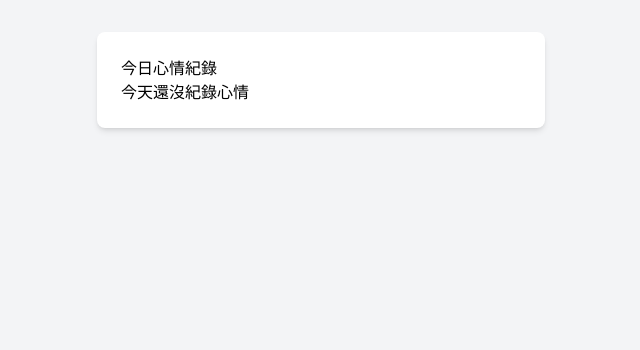
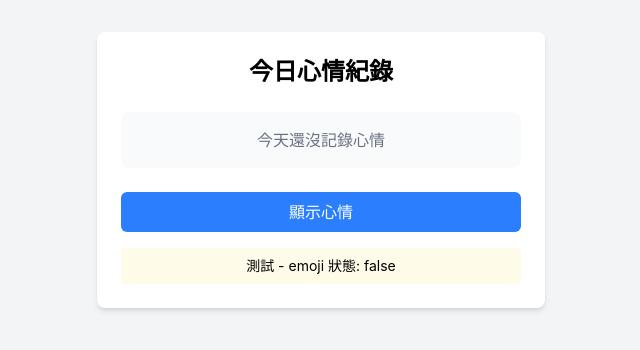
Before and after one commit to Tingan111/mood-tracker, a React (Vite) app in the folder frontend/: page / in a window 1280 px wide. Shown: the top 350 px of the page, without its empty margins (319-959 px from the left). Built offline with nearby package versions, Linux system fonts and the light colour scheme.

Commit message:
feat: add mood toggle functionality with useState

```diff
--- a/frontend/src/components/MoodTracker.jsx
+++ b/frontend/src/components/MoodTracker.jsx
@@ -1,16 +1,50 @@
+import { useState } from 'react';
 
-const MoodTracker=()=>{
-    return(
+const MoodTracker = () => {
+    const [emoji, setEmoji] = useState(false);
+
+    // 修正：切換邏輯
+    const handleSubmit = () => {
+        setEmoji(!emoji); // 如果是 true 變 false，如果是 false 變 true
+    };
+
+    return (
         <div className="min-h-screen bg-gray-100 py-8">
             <div className="max-w-md mx-auto bg-white rounded-lg shadow-md p-6">
-                <h1 className="">
+                <h1 className="text-2xl font-bold text-center mb-6">
                     今日心情紀錄
                 </h1>
-                <div className="">
-                    <p className="">今天還沒紀錄心情</p>
+
+                {/* 根據第二關要求，顯示完整的心情資訊 */}
+                {emoji ? (
+                    // 顯示心情記錄
+                    <div className="bg-blue-50 p-4 rounded-lg mb-6 text-center">
+                        <h2 className="text-lg font-semibold mb-2">今日心情</h2>
+                        <div className="text-4xl mb-2">🙂</div>
+                        <p className="text-gray-600">分數: 4/5</p>
+                        <p className="text-gray-700 mt-2">今天天氣很好，心情不錯！</p>
+                    </div>
+                ) : (
+                    // 顯示空白狀態
+                    <div className="bg-gray-50 p-4 rounded-lg mb-6 text-center">
+                        <p className="text-gray-500">今天還沒記錄心情</p>
+                    </div>
+                )}
+
+                <button
+                    onClick={handleSubmit}
+                    className="w-full bg-blue-500 text-white py-2 px-4 rounded-md hover:bg-blue-600"
+                >
+                    {emoji ? '隱藏心情' : '顯示心情'}
+                </button>
+
+                {/* 測試區域 - 確認 state 有在變化 */}
+                <div className="mt-4 p-2 bg-yellow-50 rounded text-sm text-center">
+                    測試 - emoji 狀態: {emoji ? 'true' : 'false'}
                 </div>
             </div>
         </div>
-    )
+    );
 };
+
 export default MoodTracker;
```
